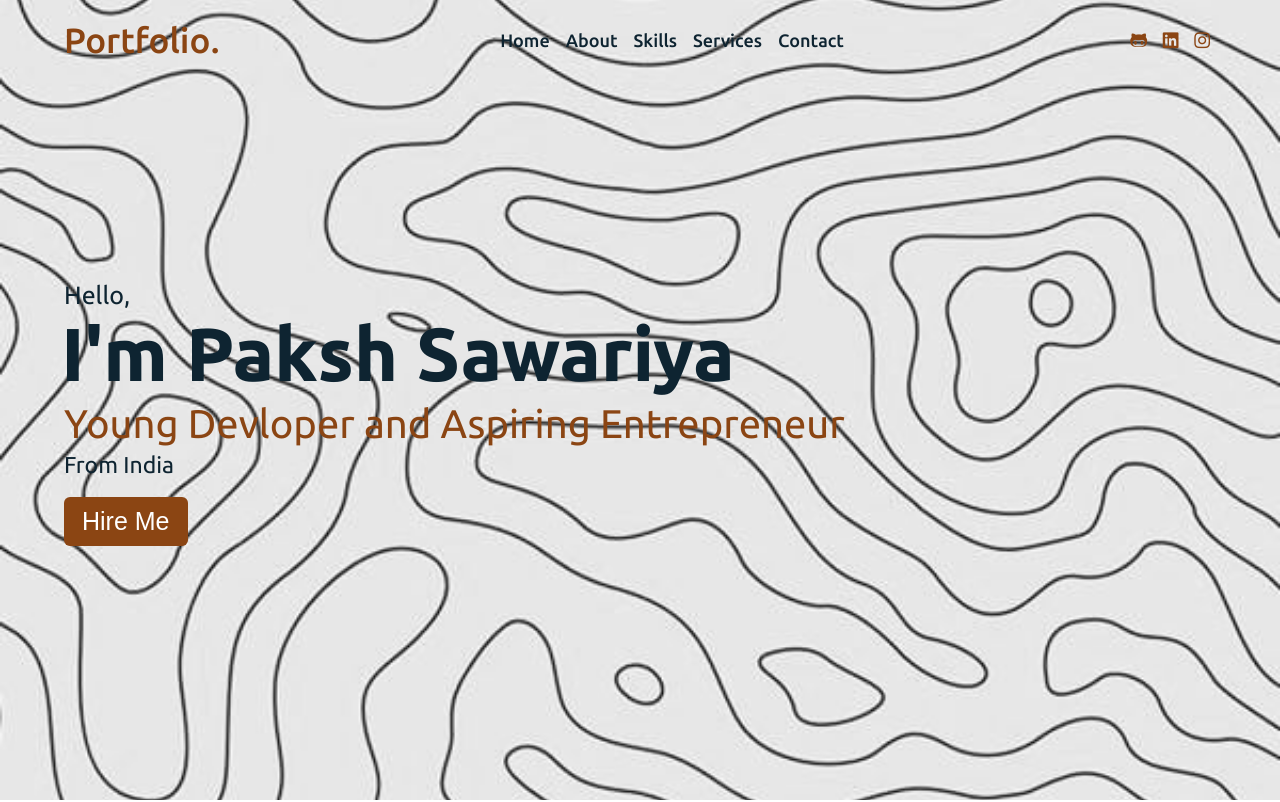
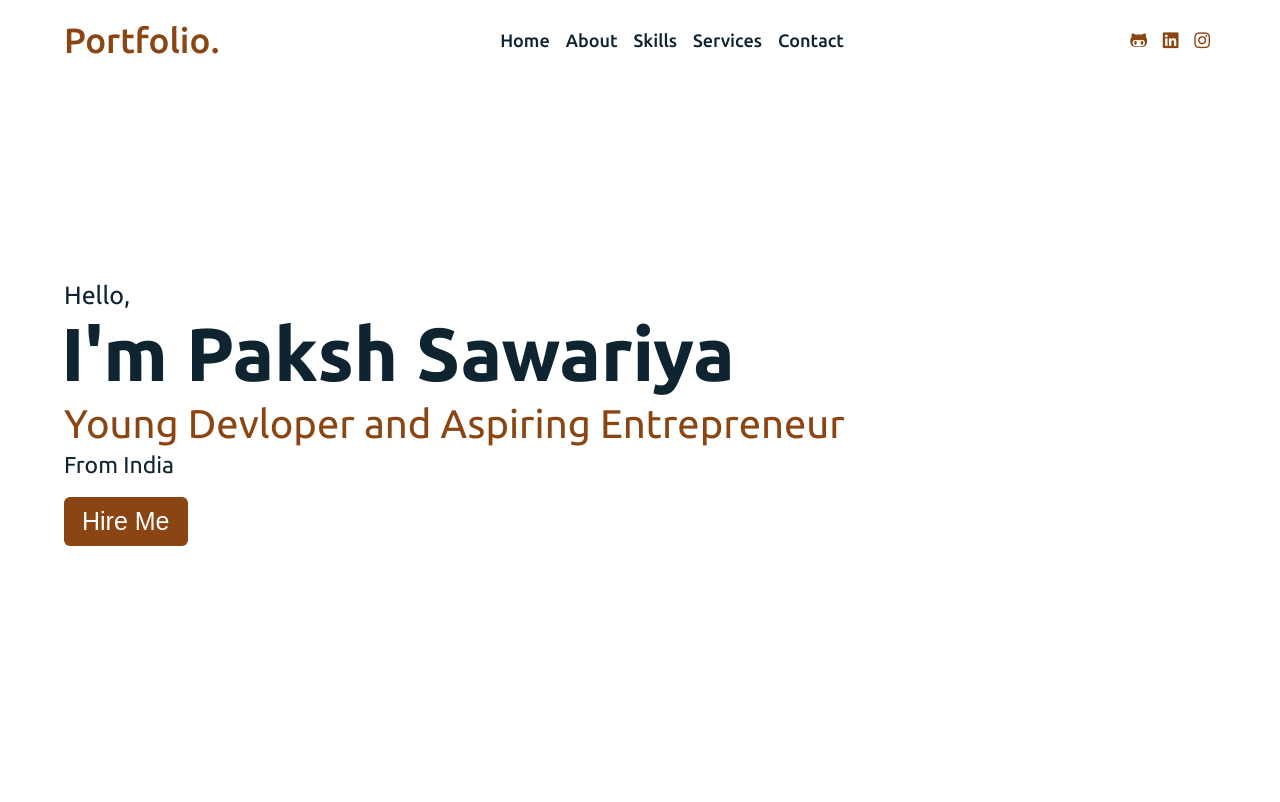
Before and after one commit to SSSehaj/Portfolio, a plain HTML site: page index.html in a window 1280 px wide. Shown: the top 802 px of the page. Drawn offline with Linux system fonts and the light colour scheme.

Commit message:
Update style.css

```diff
--- a/style.css
+++ b/style.css
@@ -111,7 +111,6 @@ nav.sticky .menu-btn{
 .home{
   height: 100vh;
   width: 100%;
-  background: url(download.jpeg) no-repeat;
   background-size: cover;
   background-position: center;
   background-attachment: fixed;
```
